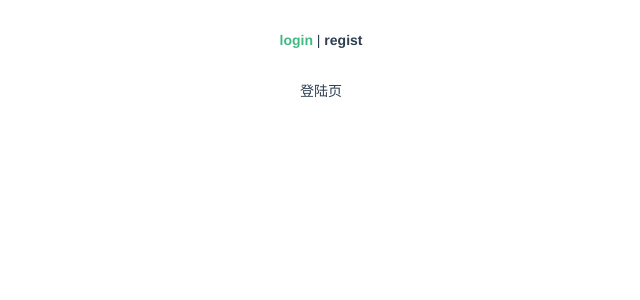
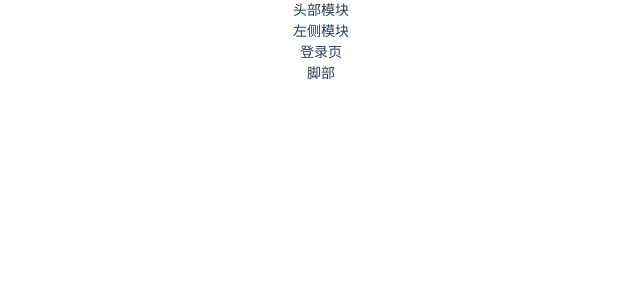
Before and after one commit to a949737116/Ant-Design-Vue-TypeScript-app, a Vue app: page /user/login in a window 1280 px wide. Shown: the top 300 px of the page, without its empty margins (319-959 px from the left). Built offline with nearby package versions, Linux system fonts and the light colour scheme.

Commit message:
'V0.11修复组件错误的写法/增加layout布局/对路由进行webpack配置'

```diff
--- a/src/App.vue
+++ b/src/App.vue
@@ -1,9 +1,5 @@
 <template>
   <div id="app">
-    <div id="nav">
-      <router-link to="/user/login">login</router-link> |
-      <router-link to="/user/regist">regist</router-link>
-    </div>
     <router-view />
   </div>
 </template>
--- /dev/null
+++ b/src/layout/components/footer.vue
@@ -0,0 +1,12 @@
+<template>
+  <div class="layoutFooter">
+    {{ name }}
+  </div>
+</template>
+<script lang="ts">
+import { Vue } from "vue-property-decorator";
+export default class layoutFooter extends Vue {
+  name = "脚部";
+}
+</script>
+<style lang="less" modules></style>
--- /dev/null
+++ b/src/layout/components/header.vue
@@ -0,0 +1,12 @@
+<template>
+  <div class="layoutHeader">
+    {{ name }}
+  </div>
+</template>
+<script lang="ts">
+import { Vue } from "vue-property-decorator";
+export default class layoutHeader extends Vue {
+  name = "头部模块";
+}
+</script>
+<style lang="less" modules></style>
--- /dev/null
+++ b/src/layout/components/slideMenu.vue
@@ -0,0 +1,12 @@
+<template>
+  <div class="slideMenu">
+    {{ name }}
+  </div>
+</template>
+<script lang="ts">
+import { Vue } from "vue-property-decorator";
+export default class slideMenu extends Vue {
+  name = "左侧模块";
+}
+</script>
+<style lang="less" modules></style>
--- /dev/null
+++ b/src/layout/main.vue
@@ -0,0 +1,28 @@
+<template>
+  <div class="layout-main">
+    <!-- 头部模块 -->
+    <layoutHeader />
+    <!-- 左边栏模块 -->
+    <slideMenu />
+    <!-- 路由模块 -->
+    <router-view></router-view>
+    <!-- 足部 -->
+    <layoutFooter />
+  </div>
+</template>
+<script lang="ts">
+import layoutHeader from "./components/header.vue";
+import slideMenu from "./components/slideMenu.vue";
+import layoutFooter from "./components/footer.vue";
+import { Component, Vue } from "vue-property-decorator";
+@Component({
+  components: {
+    layoutHeader,
+    slideMenu,
+    layoutFooter,
+  },
+})
+export default class layoutMain extends Vue {}
+</script>
+
+<style lang="less"></style>
--- a/src/router/index.ts
+++ b/src/router/index.ts
@@ -1,7 +1,6 @@
 import Vue from "vue";
 import VueRouter, { RouteConfig } from "vue-router";
-import Login from "@/views/user/login.vue";
-import Regist from "@/views/user/regist.vue";
+import mainLayout from "@/layout/main.vue";
 
 Vue.use(VueRouter);
 
@@ -9,19 +8,26 @@ const routes: Array<RouteConfig> = [
   // 注册页和登陆页
   {
     path: "/user",
-    component: {
-      render: (h) => h("router-view"),
-    },
+    component: mainLayout,
+    // component: {
+    //   render: (h) => h("router-view"),
+    // },
     children: [
+      {
+        path: "/user",
+        redirect: "/user/login",
+      },
       {
         path: "/user/login",
         name: "login",
-        component: Login,
+        component: () =>
+          import(/* webpackChunkName: "user" */ "@/views/user/login.vue"),
       },
       {
         path: "/user/regist",
         name: "regist",
-        component: Regist,
+        component: () =>
+          import(/* webpackChunkName: "user" */ "@/views/user/regist.vue"),
       },
     ],
   },
--- a/src/views/user/login.vue
+++ b/src/views/user/login.vue
@@ -1,8 +1,10 @@
 <template>
-  <div>登陆页</div>
+  <div>{{ name }}</div>
 </template>
 <style lang="less" modules></style>
 <script lang="ts">
 import { Vue } from "vue-property-decorator";
-export default class login extends Vue {}
+export default class login extends Vue {
+  name = "登录页";
+}
 </script>
```
